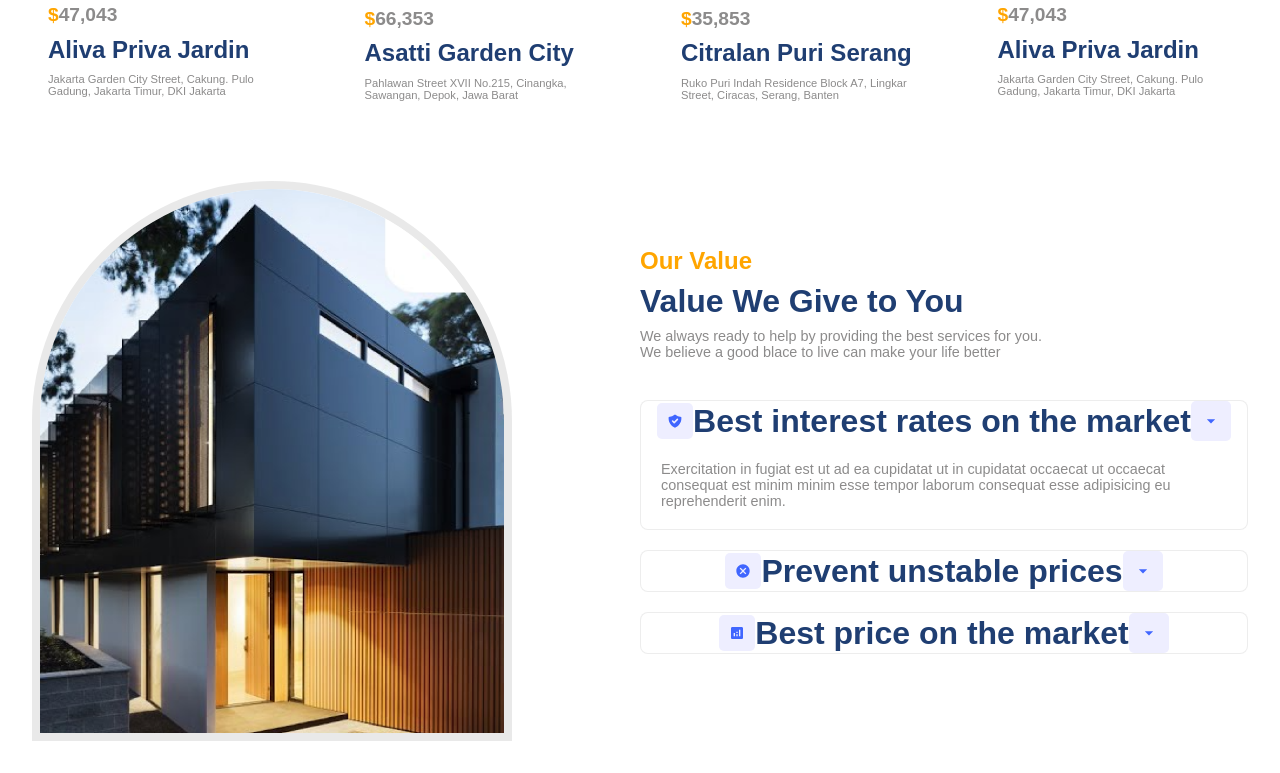
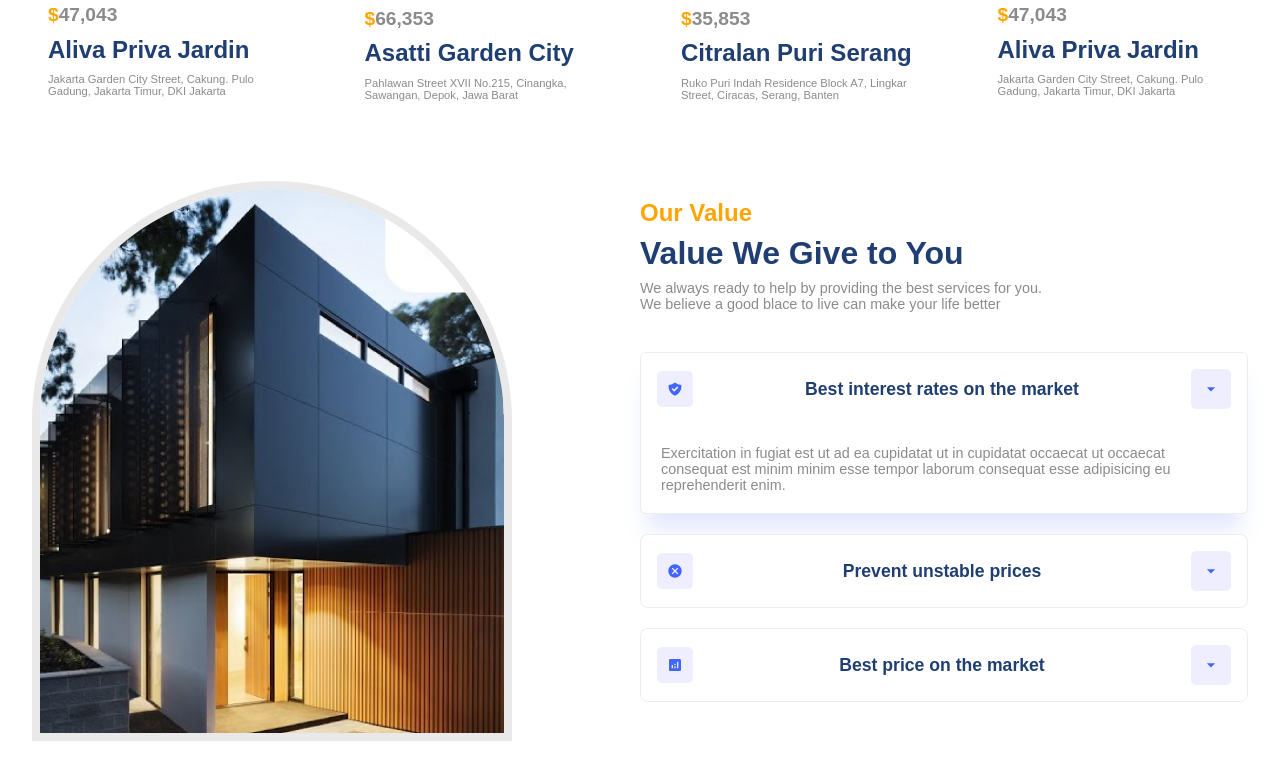
Before and after one commit to Arohi-30/react-team-project, a React (Vite) app: page / in a window 1280 px wide. Shown: the part 1220-1993 px from the top of the page. Built offline with nearby package versions, Linux system fonts and the light colour scheme.

Commit message:
Given shadow to box when expanded in value section

```diff
--- a/src/components/Value/Value.css
+++ b/src/components/Value/Value.css
@@ -23,6 +23,13 @@
     margin-bottom: 20px;
 }
 
+
+.accordionItem.expanded{
+    box-shadow: var(--shadow);
+    border-radius: 6px;
+
+}
+
 .accordionButton{
     background: white;
     padding: 1rem;
@@ -40,3 +47,7 @@
 .icon svg{
     fill : var(--blue)
 }
+
+.accordionButton .primaryText{
+    font-size: 1.1rem;
+}
--- a/src/components/Value/Value.jsx
+++ b/src/components/Value/Value.jsx
@@ -1,4 +1,4 @@
-import React from 'react'
+import React, { useState } from 'react'
 import{
     Accordion,
     AccordionItem,
@@ -38,10 +38,19 @@ const Value = () => {
                 >
                     {
                         data.map((item ,i)=> {
+                            const [className, setClassName] = useState(null);
                             return(
-                                <AccordionItem className='accordionItem' key={i} uuid={i}>
+                                <AccordionItem className={`accordionItem ${className}`} key={i} uuid={i}>
                                     <AccordionItemHeading>
-                                        <AccordionItemButton className='flexCenter accordianButton'>
+                                        <AccordionItemButton className='flexCenter accordionButton'>
+
+                                        <AccordionItemState>
+                                            {({ expanded }) =>
+                                                expanded
+                                                ? setClassName("expanded")
+                                                : setClassName("collapsed")
+                                            }
+                                        </AccordionItemState>
                                             <div className="flexCenter icon">{item.icon}</div>
                                             <span className="primaryText">{item.heading}</span>
                                             <div className="flexCenter icon">
```
